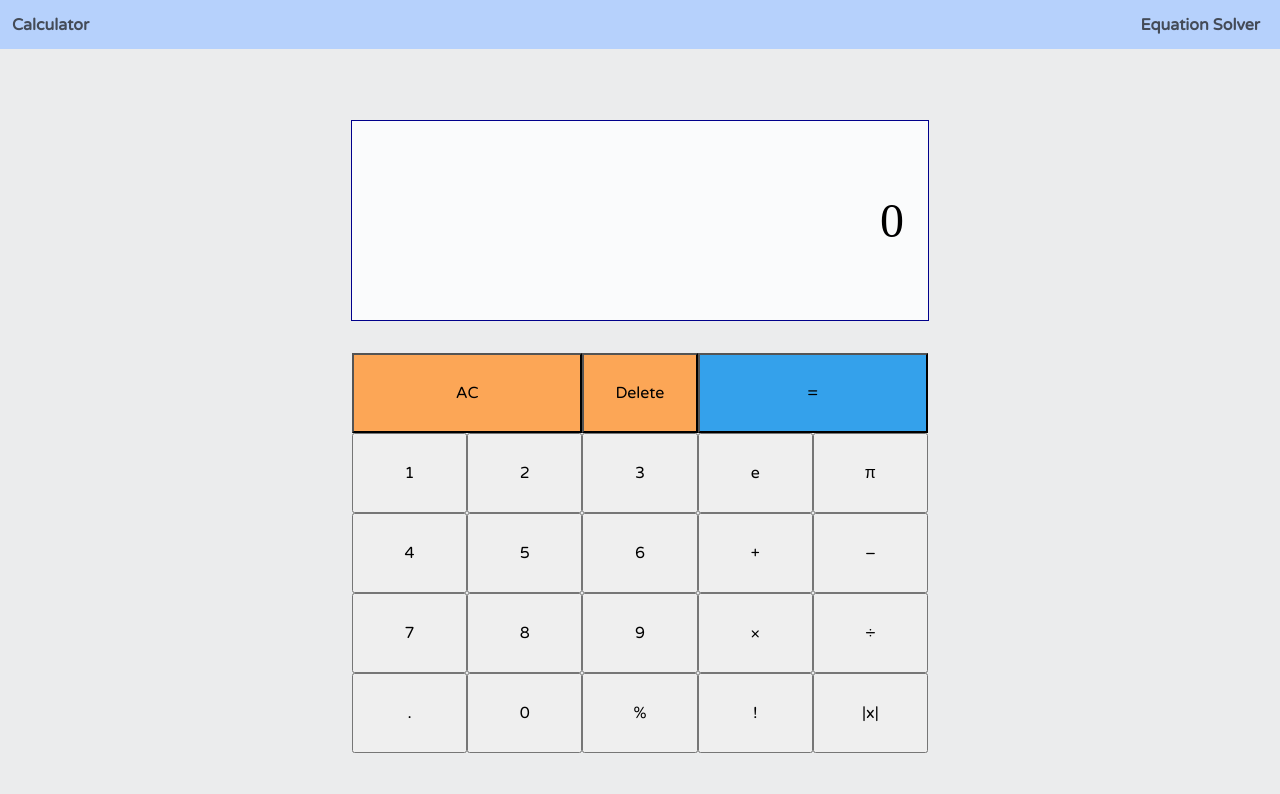
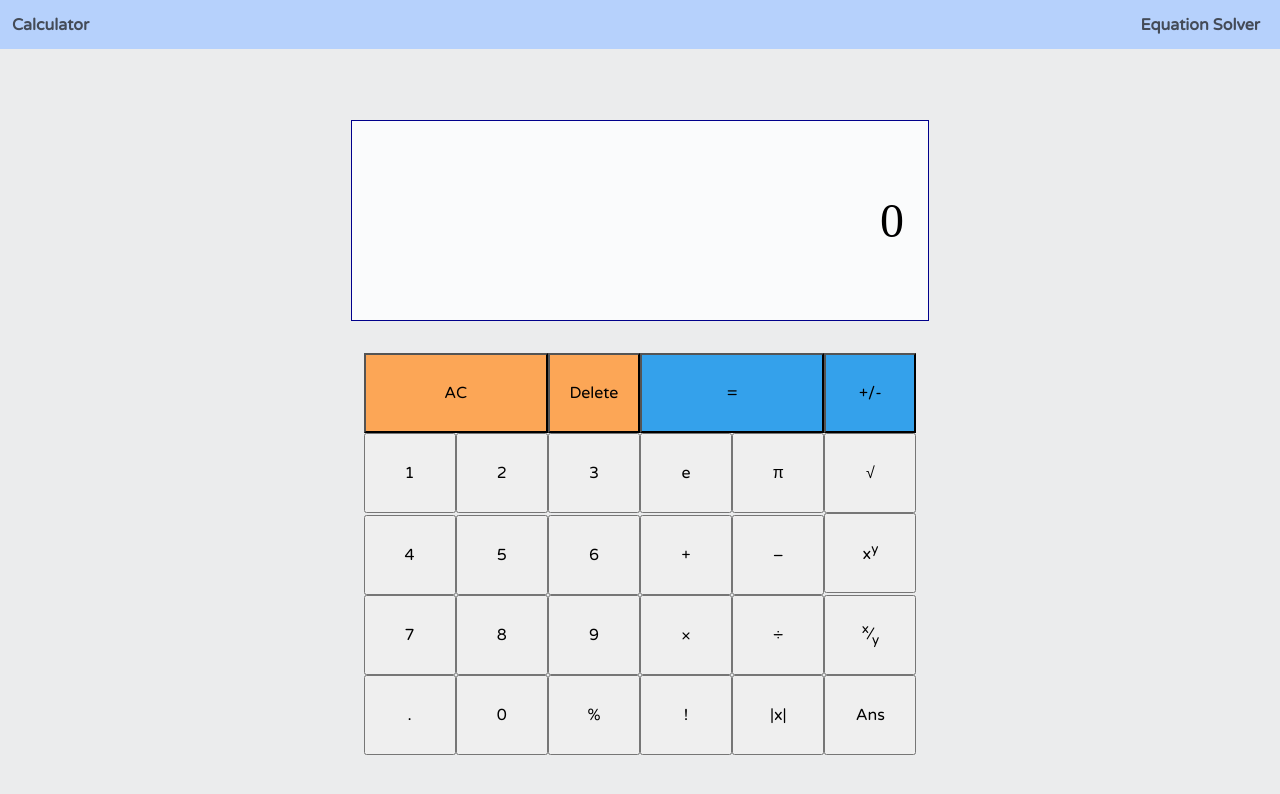
Before and after one commit to lohputter/calculator, a plain HTML site: page index.html in a window 1280 px wide. Drawn offline with Linux system fonts and the light colour scheme; a web font is replaced by a local one.

Commit message:
update 2 ig
Haha even more buttons at which most of them dont work

1. Ans button that works and allows you to put Ans
2. Now absolute value actually works if nested

```diff
--- a/index.html
+++ b/index.html
@@ -13,11 +13,11 @@
             <p id="equation">0</p>
         </div>
         <div id="calculator-buttons">
-            <button class="imp large" onclick="redo()">AC</button><button class="imp" onclick="del()">Delete</button><button id="equal" class="large" onclick="equals()">=</button>
-            <button onclick="num('1')">1</button><button onclick="num('2')">2</button><button onclick="num('3')">3</button><button onclick="num('e')">e</button><button onclick="num('π')">π</button>
-            <button onclick="num('4')">4</button><button onclick="num('5')">5</button><button onclick="num('6')">6</button><button onclick="num('+')">+</button><button onclick="num('–')">–</button>
-            <button onclick="num('7')">7</button><button onclick="num('8')">8</button><button onclick="num('9')">9</button><button onclick="num('×')">×</button><button onclick="num('÷')">÷</button>
-            <button onclick="num('.')">.</button><button onclick="num('0')">0</button><button onclick="num('%')">%</button><button onclick="num('!')">!</button><button onclick="abs()">|x|</button>
+            <button class="imp large" onclick="redo()">AC</button><button class="imp" onclick="del()">Delete</button><button class="imp2 large" onclick="equals()">=</button><button class="imp2" onclick="swap()">+/-</button>
+            <button onclick="num('1')">1</button><button onclick="num('2')">2</button><button onclick="num('3')">3</button><button onclick="num('e')">e</button><button onclick="num('π')">π</button><button onclick="sqrt()">√</button>
+            <button onclick="num('4')">4</button><button onclick="num('5')">5</button><button onclick="num('6')">6</button><button onclick="num('+')">+</button><button onclick="num('–')">–</button><button onclick="pow()">x<sup>y</sup></button>
+            <button onclick="num('7')">7</button><button onclick="num('8')">8</button><button onclick="num('9')">9</button><button onclick="num('×')">×</button><button onclick="num('÷')">÷</button><button onclick="frac()"><sup>x</sup>&frasl;<sub>y</sub></button>
+            <button onclick="num('.')">.</button><button onclick="num('0')">0</button><button onclick="num('%')">%</button><button onclick="num('!')">!</button><button onclick="abs()">|x|</button><button onclick="num('Ans')">Ans</button>
         </div>
         <script src="script.js"></script>
     </body>
--- a/script.js
+++ b/script.js
@@ -1,5 +1,6 @@
 var equation = "0";
 var length = 1;
+var answer = "";
 function redo() {
     length = 1;
     equation = "0";
@@ -7,7 +8,6 @@ function redo() {
 }
 function del() {
     length--;
-    console.log(equation);
     equation = String(equation).slice(0, -1);
     document.getElementById("equation").innerHTML = equation;
     if (length < 1 || equation == "-") {
@@ -43,7 +43,7 @@ function factorial(x) {
     }
 }
 function abs() {
-    equation = `|${equation}|`;
+    equation = `︱${equation}│`;
     length++;
     document.getElementById("equation").innerHTML = equation;
 }
@@ -51,7 +51,10 @@ function equals() {
     equation = equation
         .replaceAll('×', '*')
         .replaceAll('–', '-')
-        .replaceAll('÷', '/');
+        .replaceAll('÷', '/')
+        .replaceAll('︱', 'Math.abs(')
+        .replaceAll('│', ')')
+        .replaceAll('Ans', answer);
     equation = equation.replaceAll(/(\d*)π/g, (match, p1) => {
         if (p1) {
             return `${p1} * Math.PI`;
@@ -78,17 +81,13 @@ function equals() {
             equation = equation.replaceAll(percent[i], Number(percent[i].slice(0, -1)) / 100);
         }
     }
-    if (equation.includes("|")) {
-        const abs = equation.match(/\|(.+?)\|/g);
-        for (let i = 0; i < abs.length; i++) {
-            equation = equation.replaceAll(abs[i], `Math.abs(${abs[i].slice(1, -1)})`)
-        }
-    }
     if (equation.includes("*") && !equation.includes("Math.PI") && !equation.includes("Math.E")) {
         var numbers = equation.split("*");
         var round = 0;
         for (let i=0; i<numbers.length; i++) {
-            round += (numbers[i].split(".")[1] != 1) ? numbers[i].split(".")[1].length: 0;
+            if (numbers[i].includes(".")) {
+                round += numbers[i].split(".")[1].length;
+            }
         }
         equation = Number(eval(equation).toFixed(round));
     } else {
@@ -103,4 +102,5 @@ function equals() {
             length++;
         }
     }
+    answer = equation;
 }
--- a/styles.css
+++ b/styles.css
@@ -51,14 +51,14 @@ h1:nth-child(2) {
     max-width: 45%;
 }
 #calculator-buttons button {
-    min-width: 20%;
+    min-width: 16%;
     font-size: 1em;
     min-height: 5em;
 }
 #calculator-buttons .large {
-    min-width: 40%;
+    min-width: 32%;
 }
-#equal {
+.imp2 {
     background-color: #34a1eb;
 }
 .imp {
```
